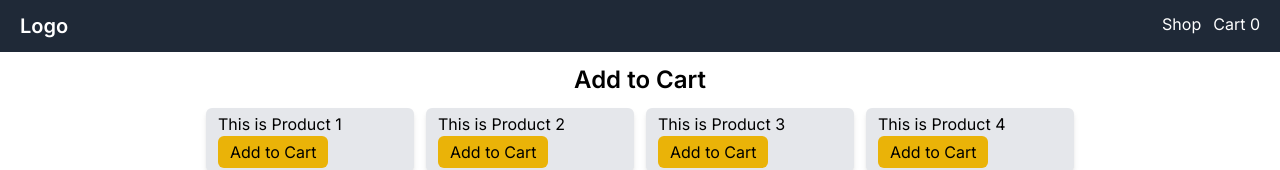
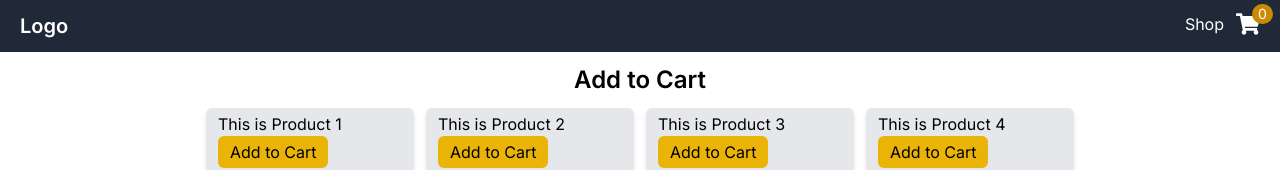
Before and after one commit to swehera/addtocart, a Next.js app: page / in a window 1280 px wide. Shown: the top 170 px of the page. Built offline with nearby package versions, Linux system fonts and the light colour scheme.

Commit message:
if-the-is-already-exists-in-cart

```diff
--- a/package.json
+++ b/package.json
@@ -13,6 +13,7 @@
     "next": "14.2.3",
     "react": "^18",
     "react-dom": "^18",
+    "react-icons": "^5.2.1",
     "react-redux": "^9.1.2",
     "redux-persist": "^6.0.0"
   },
--- a/src/app/redux/cartSlice.tsx
+++ b/src/app/redux/cartSlice.tsx
@@ -16,6 +16,17 @@ const cartSlice = createSlice({
   initialState,
   reducers: {
     addToCart: (state, action: PayloadAction<any>) => {
+      // Check if the item already exists in the cart
+      const existingItem = state.cart.find(
+        (item) => item.id === action.payload.id
+      );
+
+      // If the item already exists, do nothing
+      if (existingItem) {
+        return;
+      }
+
+      // Otherwise, add the item to the cart
       state.cart.push(action.payload);
     },
     removeFromCart: (state, action: PayloadAction<{ id: number }>) => {
--- a/src/components/Header.tsx
+++ b/src/components/Header.tsx
@@ -1,6 +1,7 @@
 "use client";
 import { RootState } from "@/app/redux/store";
 import Link from "next/link";
+import { FaShoppingCart } from "react-icons/fa";
 import { useSelector } from "react-redux";
 
 const Header = () => {
@@ -15,7 +16,14 @@ const Header = () => {
       </div>
       <div className=" flex gap-x-3">
         <Link href={"/"}>Shop</Link>
-        <Link href={"/cart"}>Cart {cartItems.length}</Link>
+        <Link href={"/cart"}>
+          <div className=" flex items-center relative">
+            <FaShoppingCart className=" text-2xl" />
+            <div className=" px-[6px] bg-yellow-600 rounded-full text-sm absolute left-4 bottom-3">
+              {cartItems.length}
+            </div>
+          </div>{" "}
+        </Link>
       </div>
     </header>
   );
```
Also changed, not shown: 1 other file (tests, documents, lock files or other folders).
